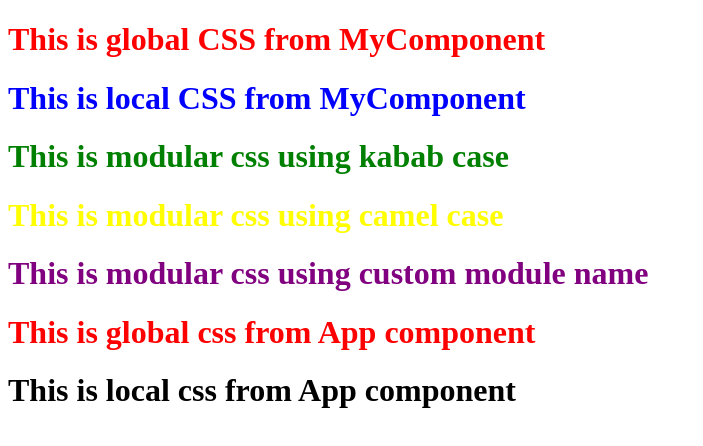
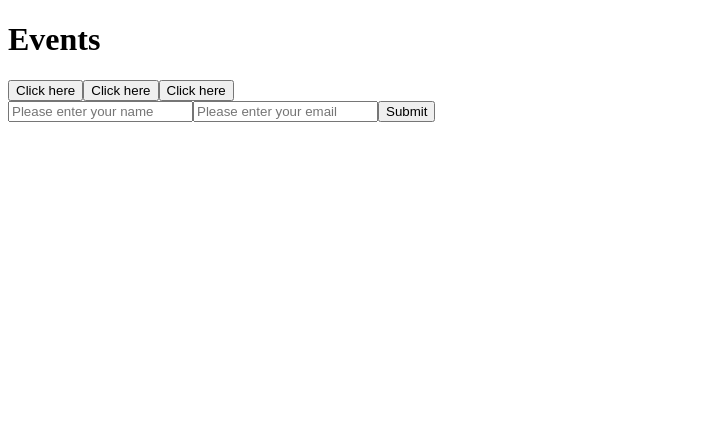
Before and after one commit to opsingh861/vue-learning, a Vue app: page / in a window 1280 px wide. Shown: the top 446 px of the page, without its empty margins (0-703 px from the left). Built offline with nearby package versions, Linux system fonts and the light colour scheme.

Commit message:
Event handling

```diff
--- a/src/App.vue
+++ b/src/App.vue
@@ -5,7 +5,5 @@ import MyComponent from './components/MyComponent.vue'
 <template>
   <div>
     <MyComponent />
-    <h1 class="global">This is global css from App component</h1>
-    <h1 class="local">This is local css from App component</h1>  <!-- this will not work because the css is local to MyComponent.vue -->
   </div>
 </template>
--- a/src/components/MyComponent.vue
+++ b/src/components/MyComponent.vue
@@ -1,41 +1,25 @@
 <script setup>
-
+const clickHandler = () => {
+    alert('clicked')
+}
+const clickHandlerParam = (data) => {
+    alert(data)
+}
+const submitHandler = (event) => {
+    event.preventDefault()
+    alert('submitted')
+}
 </script>
 
 <template>
-    <div>
-        <h1 class="global">This is global CSS from MyComponent</h1>
-        <h1 class="local">This is local CSS from MyComponent</h1>
-        <h1 :class="$style['kabab-case']">This is modular css using kabab case</h1>
-        <h1 :class="$style.camleCase">This is modular css using camel case</h1>
-        <h1 :class="myStyle.custom">This is modular css using custom module name</h1>
-    </div>
+    <h1>Events</h1>
+    <button v-on:click="clickHandler">Click here</button>
+    <button @click="clickHandler">Click here</button>
+    <button @click="clickHandlerParam('Aditya')">Click here</button>
+    <form @submit="submitHandler">
+        <input type="text" placeholder="Please enter your name" />
+        <input type="text" placeholder="Please enter your email" />
+        <button type="submit">Submit</button>
+    </form>
+
 </template>
-
-<style>
-.global {
-    color: red;
-}
-</style>
-
-<style scoped>
-.local {
-    color: blue;
-}
-</style>
-
-<style module>
-.kabab-case {
-    color: green;
-}
-
-.camleCase {
-    color: yellow;
-}
-</style>
-
-<style module="myStyle">
-.custom {
-    color: purple;
-}
-</style>
```
